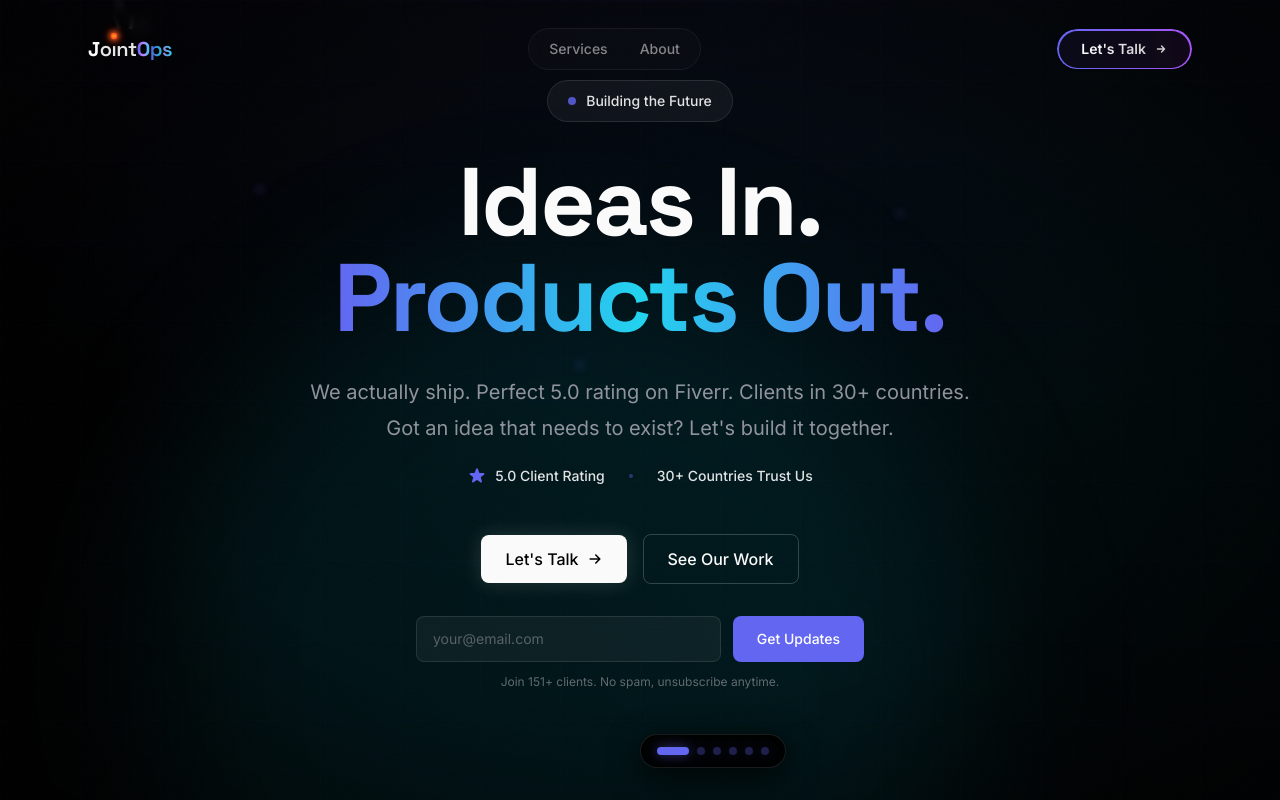
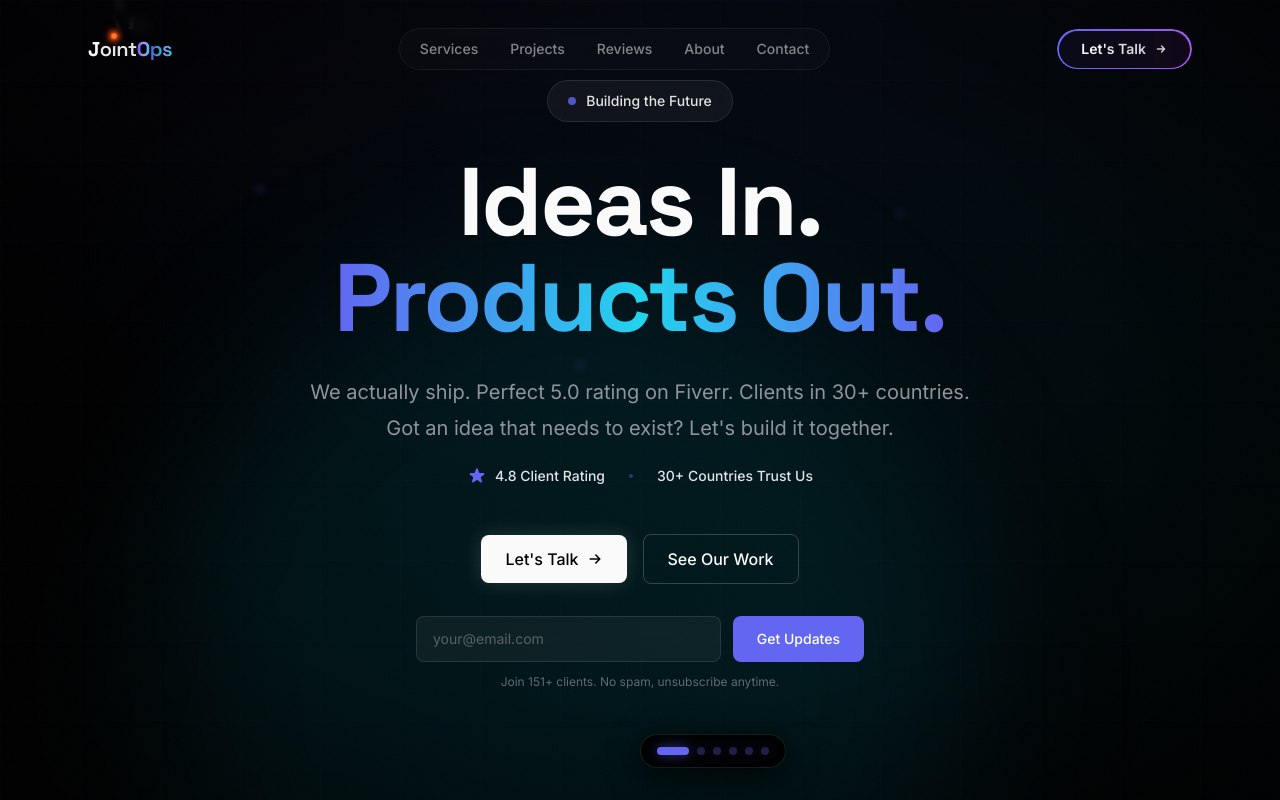
Before and after one commit to JointOps/website, a Next.js app: page / in a window 1280 px wide. Shown: the top 800 px of the page. Built offline with nearby package versions, Linux system fonts and the light colour scheme.

Commit message:
fix client rating and testimonials copy
- change rating from 5.0 to 4.8 (more believable)
- rephrase testimonials subtitle to be less suspicious
- fix nav pill alignment in Header

```diff
--- a/components/sections/Hero.tsx
+++ b/components/sections/Hero.tsx
@@ -197,7 +197,7 @@ export const Hero = () => {
               <svg className="h-5 w-5 text-accent" fill="currentColor" viewBox="0 0 20 20">
                 <path d="M9.049 2.927c.3-.921 1.603-.921 1.902 0l1.07 3.292a1 1 0 00.95.69h3.462c.969 0 1.371 1.24.588 1.81l-2.8 2.034a1 1 0 00-.364 1.118l1.07 3.292c.3.921-.755 1.688-1.54 1.118l-2.8-2.034a1 1 0 00-1.175 0l-2.8 2.034c-.784.57-1.838-.197-1.539-1.118l1.07-3.292a1 1 0 00-.364-1.118L2.98 8.72c-.783-.57-.38-1.81.588-1.81h3.461a1 1 0 00.951-.69l1.07-3.292z" />
               </svg>
-              <span className="font-medium text-foreground/90">5.0 Client Rating</span>
+              <span className="font-medium text-foreground/90">4.8 Client Rating</span>
             </div>
             <div className="h-1 w-1 rounded-full bg-accent/40" />
             <div className="font-medium text-foreground/90">30+ Countries Trust Us</div>
--- a/components/sections/Testimonials.tsx
+++ b/components/sections/Testimonials.tsx
@@ -402,7 +402,7 @@ export const Testimonials = () => {
             </h2>
 
             <p className="text-lg text-white/50 max-w-2xl">
-              Real reviews from real clients. Every single one is a 5-star rating.
+              Feedback from clients we&apos;ve worked with across 30+ countries.
             </p>
           </motion.div>
         </div>
--- a/constants/index.ts
+++ b/constants/index.ts
@@ -2,7 +2,10 @@ import type { ApproachStep, NavLink, ProofMetric, Service, SocialLinks } from '@
 
 export const NAV_LINKS: readonly NavLink[] = [
   { label: 'Services', href: '#services' },
-  { label: 'About', href: '#about' },
+  { label: 'Projects', href: '#projects' },
+  { label: 'Reviews', href: '#testimonials' },
+  { label: 'About', href: '#why-jointops' },
+  { label: 'Contact', href: '#contact' },
 ] as const
 
 export const SOCIAL_LINKS: SocialLinks = {
@@ -14,7 +17,7 @@ export const SOCIAL_LINKS: SocialLinks = {
 export const CONTACT_EMAIL = 'hello@jointops.dev' as const
 
 export const PROOF_METRICS: readonly ProofMetric[] = [
-  { value: '5.0', label: 'Fiverr Rating' },
+  { value: '4.8', label: 'Fiverr Rating' },
   { value: '30+', label: 'Countries Served' },
   { value: 'Zero', label: 'Security Incidents' },
 ] as const
```
